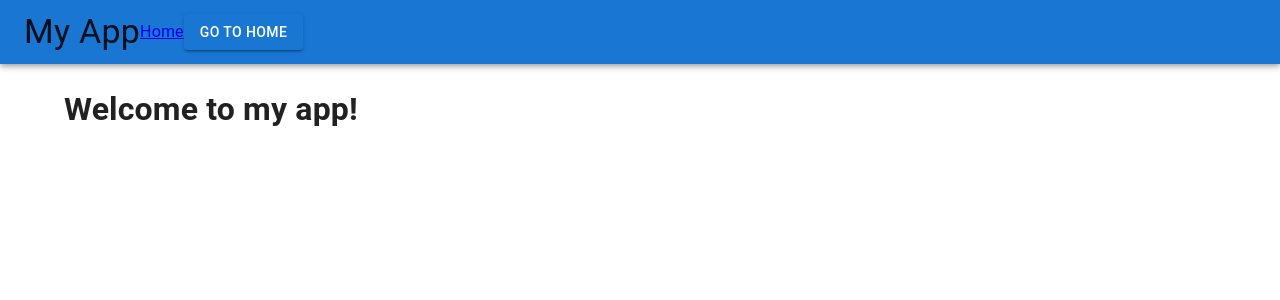
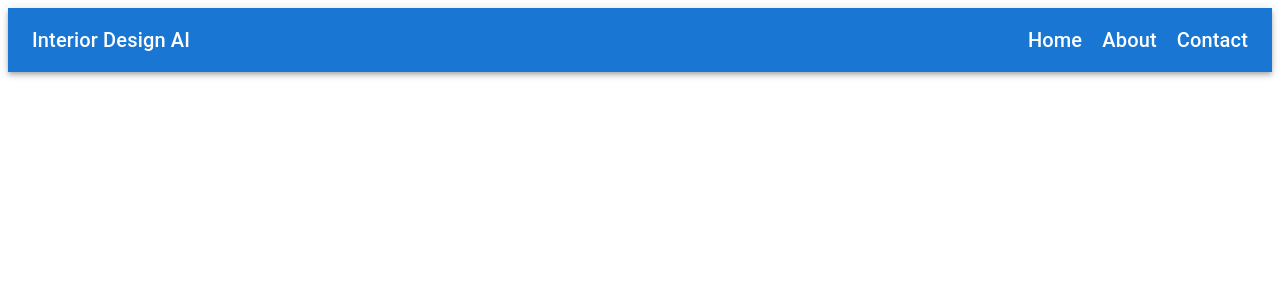
Before and after one commit to IanTaiAhn/interior_design, a React (Create React App) app in the folder frontend/: page / in a window 1280 px wide. Shown: the top 300 px of the page. Built offline with nearby package versions, Linux system fonts and the light colour scheme.

Commit message:
responsive navbar added

```diff
--- a/frontend/src/base/Home.js
+++ b/frontend/src/base/Home.js
@@ -7,6 +7,7 @@
 import CreateCustomerForm from "../user_form/CreateCustomerForm";
 import NavBar from "../nav/Navbar";
 
+// This is for testing my components and seeing where it is.
 const Home = () => {
   return (
     <div>
--- a/frontend/src/index.js
+++ b/frontend/src/index.js
@@ -4,6 +4,8 @@
 // import ApiService from "./deprecated/ApiService";
 import Home from "./base/Home";
 import reportWebVitals from "./reportWebVitals";
+import CreateUserForm2 from "./user_form/CreateUserForm2";
+
 import {
   CssBaseline,
   AppBar,
@@ -11,30 +13,36 @@
   Typography,
   Container,
   Link,
+  MailIcon,
+  InfoIcon,
+  HomeIcon,
   Button,
 } from "@mui/material";
+import Navbar from "./nav/Navbar";
 
 const root = ReactDOM.createRoot(document.getElementById("root"));
 root.render(
-  <React.Fragment>
-    <CssBaseline />
-    <AppBar position="static">
-      <Toolbar>
-        <Typography variant="h4" color="textPrimary">
-          My App
-        </Typography>
-        <Link href="/home" color="rgb(white)">
-          Home
-        </Link>
-        <Button variant="contained" color="primary" href="/home">
-          Go to Home
-        </Button>
-      </Toolbar>
-    </AppBar>
-    <Container>
-      <h1>Welcome to my app!</h1>
-    </Container>
-  </React.Fragment>
+  <Navbar />
+  // <React.Fragment>
+  //   <CssBaseline />
+  //   <AppBar position="static">
+  //     <Toolbar>
+  //       <Typography variant="h4" color="textPrimary">
+  //         My App
+  //       </Typography>
+  //       <Link href="/home" color="rgb(white)">
+  //         Home
+  //       </Link>
+  //       <Button variant="contained" color="primary" href="/home">
+  //         Go to Home
+  //       </Button>
+  //     </Toolbar>
+  //   </AppBar>
+  //   <Container>
+  //     <h1>Welcome to my app!</h1>
+  //     <CreateUserForm2 />
+  //   </Container>
+  // </React.Fragment>
 );
 
 // turn off strictmode to make it so that things get processed only once and not twice.
--- a/frontend/src/nav/Navbar.js
+++ b/frontend/src/nav/Navbar.js
@@ -1,19 +1,94 @@
-import React from "react";
-import { AppBar, Toolbar, Typography, IconButton, Link } from "@mui/material";
+import React, { useState } from "react";
+import {
+  useMediaQuery,
+  AppBar,
+  Toolbar,
+  Typography,
+  IconButton,
+  Drawer,
+  List,
+  ListItem,
+  ListItemText,
+  ListItemIcon,
+  useTheme,
+} from "@mui/material";
+import MenuIcon from "@mui/icons-material/Menu";
+import HomeIcon from "@mui/icons-material/Home";
+import InfoIcon from "@mui/icons-material/Info";
+import MailIcon from "@mui/icons-material/Mail";
 
-const NavBar = () => {
+const Navbar = () => {
+  const [isDrawerOpen, setIsDrawerOpen] = useState(false);
+  const theme = useTheme();
+  const isSmallScreen = useMediaQuery(theme.breakpoints.down("md"));
+
+  const toggleDrawer = () => {
+    setIsDrawerOpen(!isDrawerOpen);
+  };
+
+  const drawerItems = [
+    { text: "Home", icon: <HomeIcon />, link: "/" }, // Replace with your desired routes
+    { text: "About", icon: <InfoIcon />, link: "/about" },
+    { text: "Contact", icon: <MailIcon />, link: "/contact" },
+  ];
+
+  const list = () => (
+    <List>
+      {drawerItems.map(({ text, icon, link }, index) => (
+        <ListItem button key={index} component="a" href={link}>
+          <ListItemIcon>{icon}</ListItemIcon>
+          <ListItemText primary={text} />
+        </ListItem>
+      ))}
+    </List>
+  );
+
+  const renderMenuItems = () => (
+    <div style={{ display: "flex", alignItems: "center" }}>
+      {drawerItems.map(({ text, link }, index) => (
+        <Typography
+          key={index}
+          variant="h6"
+          component="a"
+          href={link}
+          style={{
+            color: "white",
+            textDecoration: "none",
+            marginLeft: index > 0 ? "20px" : 0,
+          }}
+        >
+          {text}
+        </Typography>
+      ))}
+    </div>
+  );
+
   return (
-    <AppBar position="static">
-      <Toolbar>
-        <Typography variant="h4" color="inherit">
-          My App
-        </Typography>
-        <IconButton></IconButton>
-        {/* <Link href="/home">Home</Link>
-        <Link href="/about">About</Link> */}
-      </Toolbar>
-    </AppBar>
+    <React.Fragment>
+      <AppBar position="static">
+        <Toolbar>
+          <Typography variant="h6" component="div" sx={{ flexGrow: 1 }}>
+            Interior Design AI
+          </Typography>
+          {isSmallScreen ? (
+            <IconButton
+              edge="start"
+              color="inherit"
+              aria-label="menu"
+              onClick={toggleDrawer}
+            >
+              <MenuIcon />
+            </IconButton>
+          ) : (
+            renderMenuItems()
+          )}
+        </Toolbar>
+      </AppBar>
+      <Drawer anchor="right" open={isDrawerOpen} onClose={toggleDrawer}>
+        {list()}
+      </Drawer>
+    </React.Fragment>
   );
 };
 
-export default NavBar;
+export default Navbar;
--- /dev/null
+++ b/frontend/src/user_form/CreateUserForm2.js
@@ -0,0 +1,145 @@
+import * as React from "react";
+import Avatar from "@mui/material/Avatar";
+import Button from "@mui/material/Button";
+import CssBaseline from "@mui/material/CssBaseline";
+import TextField from "@mui/material/TextField";
+import FormControlLabel from "@mui/material/FormControlLabel";
+import Checkbox from "@mui/material/Checkbox";
+import Link from "@mui/material/Link";
+import Grid from "@mui/material/Grid";
+import Box from "@mui/material/Box";
+import LockOutlinedIcon from "@mui/icons-material/LockOutlined";
+import Typography from "@mui/material/Typography";
+import Container from "@mui/material/Container";
+import { createTheme, ThemeProvider } from "@mui/material/styles";
+
+function Copyright(props) {
+  return (
+    <Typography
+      variant="body2"
+      color="text.secondary"
+      align="center"
+      {...props}
+    >
+      {"Copyright © "}
+      <Link color="inherit" href="https://mui.com/">
+        Your Website
+      </Link>{" "}
+      {new Date().getFullYear()}
+      {"."}
+    </Typography>
+  );
+}
+
+// TODO remove, this demo shouldn't need to reset the theme.
+
+const defaultTheme = createTheme();
+
+export default function SignUp() {
+  const handleSubmit = (event) => {
+    event.preventDefault();
+    const data = new FormData(event.currentTarget);
+    console.log({
+      email: data.get("email"),
+      password: data.get("password"),
+    });
+  };
+
+  return (
+    <ThemeProvider theme={defaultTheme}>
+      <Container component="main" maxWidth="xs">
+        <CssBaseline />
+        <Box
+          sx={{
+            marginTop: 8,
+            display: "flex",
+            flexDirection: "column",
+            alignItems: "center",
+          }}
+        >
+          <Avatar sx={{ m: 1, bgcolor: "secondary.main" }}>
+            <LockOutlinedIcon />
+          </Avatar>
+          <Typography component="h1" variant="h5">
+            Sign up
+          </Typography>
+          <Box
+            component="form"
+            noValidate
+            onSubmit={handleSubmit}
+            sx={{ mt: 3 }}
+          >
+            <Grid container spacing={2}>
+              <Grid item xs={12} sm={6}>
+                <TextField
+                  autoComplete="given-name"
+                  name="firstName"
+                  required
+                  fullWidth
+                  id="firstName"
+                  label="First Name"
+                  autoFocus
+                />
+              </Grid>
+              <Grid item xs={12} sm={6}>
+                <TextField
+                  required
+                  fullWidth
+                  id="lastName"
+                  label="Last Name"
+                  name="lastName"
+                  autoComplete="family-name"
+                />
+              </Grid>
+              <Grid item xs={12}>
+                <TextField
+                  required
+                  fullWidth
+                  id="email"
+                  label="Email Address"
+                  name="email"
+                  autoComplete="email"
+                />
+              </Grid>
+              <Grid item xs={12}>
+                <TextField
+                  required
+                  fullWidth
+                  name="password"
+                  label="Password"
+                  type="password"
+                  id="password"
+                  autoComplete="new-password"
+                />
+              </Grid>
+              <Grid item xs={12}>
+                <FormControlLabel
+                  control={
+                    <Checkbox value="allowExtraEmails" color="primary" />
+                  }
+                  label="I want to receive inspiration, marketing promotions and updates via email."
+                />
+              </Grid>
+            </Grid>
+            <Button
+              type="submit"
+              fullWidth
+              variant="contained"
+              sx={{ mt: 3, mb: 2 }}
+            >
+              Sign Up
+            </Button>
+            <Grid container justifyContent="flex-end">
+              <Grid item>
+                <Link href="#" variant="body2">
+                  Already have an account? Sign in
+                </Link>
+              </Grid>
+            </Grid>
+          </Box>
+        </Box>
+        <Copyright sx={{ mt: 5 }} />
+      </Container>
+    </ThemeProvider>
+  );
+}
```
